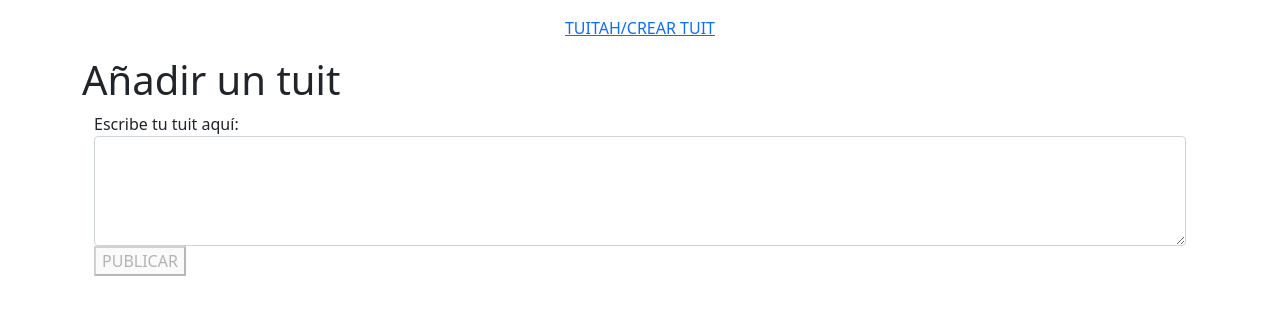
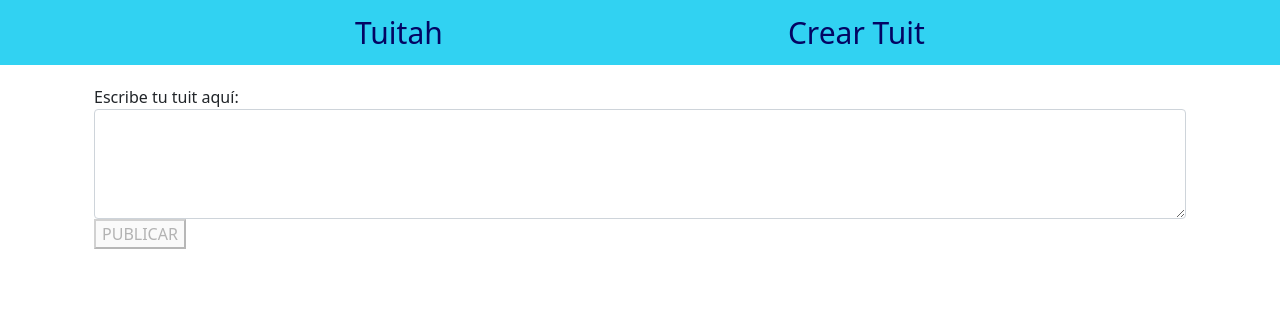
Before and after one commit to DavidLlobet/W08CH02-dante-davidllobet-Front, a Next.js app: page /CreateTuit in a window 1280 px wide. Shown: the top 314 px of the page. Built offline with nearby package versions, Linux system fonts and the light colour scheme.

Commit message:
Improved header styles

```diff
--- a/components/Header/Header.js
+++ b/components/Header/Header.js
@@ -1,13 +1,14 @@
 import Link from "next/link";
+import styles from "./Styles.module.css";
 
 const Header = () => {
   return (
-    <header className="d-flex justify-content-center py-3">
-      <Link className="nav-link" href="/">
-        TUITAH/
+    <header className={styles.header}>
+      <Link href="/">
+        <a className={styles.link}>Tuitah</a>
       </Link>
-      <Link className="nav-link" href="/createTuit">
-        CREAR TUIT
+      <Link href="/createTuit">
+        <a className={styles.link}>Crear Tuit</a>
       </Link>
     </header>
   );
--- /dev/null
+++ b/components/Header/Styles.module.css
@@ -0,0 +1,18 @@
+.header {
+  display: flex;
+  justify-content: space-evenly;
+  align-items: flex-start;
+  padding: 10px;
+  text-align: center;
+  background-color: #31d2f2;
+  color: white;
+  font-size: 30px;
+  margin-bottom: 20px;
+}
+
+.link {
+  display: flex;
+  font-size: 30px;
+  color: rgb(3, 5, 99);
+  text-decoration: none;
+}
--- a/components/Tweet/Tweet.js
+++ b/components/Tweet/Tweet.js
@@ -20,7 +20,7 @@ const Tweet = ({ tuit }) => {
   };
 
   return (
-    <article className="card shadow-sm">
+    <article className="card shadow-sm tweet">
       <p className="fw-light text-center display-5">{tuit.text}</p>
       <p>Likes: {tuit.likes}</p>
       <p>Date: {tuit.date}</p>
--- a/pages/CreateTuit.js
+++ b/pages/CreateTuit.js
@@ -6,7 +6,6 @@ function CreateTuit() {
     <>
       <Header />
       <div className="container">
-        <h1>Añadir un tuit</h1>
         <CreateForm />
       </div>
     </>
--- a/styles/global.css
+++ b/styles/global.css
@@ -51,3 +51,7 @@ code {
   font-family: Menlo, Monaco, Lucida Console, Liberation Mono, DejaVu Sans Mono,
     Bitstream Vera Sans Mono, Courier New, monospace;
 }
+
+.tweet {
+  margin-bottom: 20px;
+}
```
